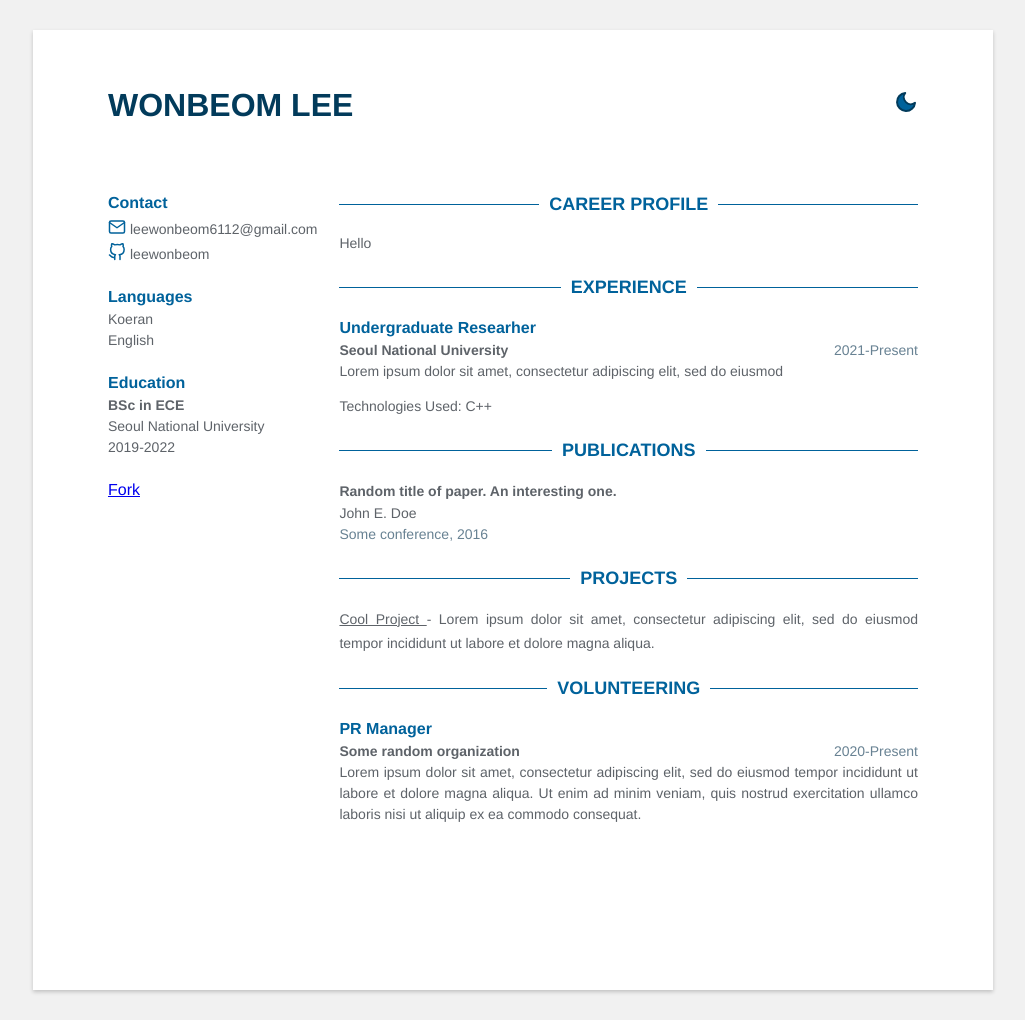
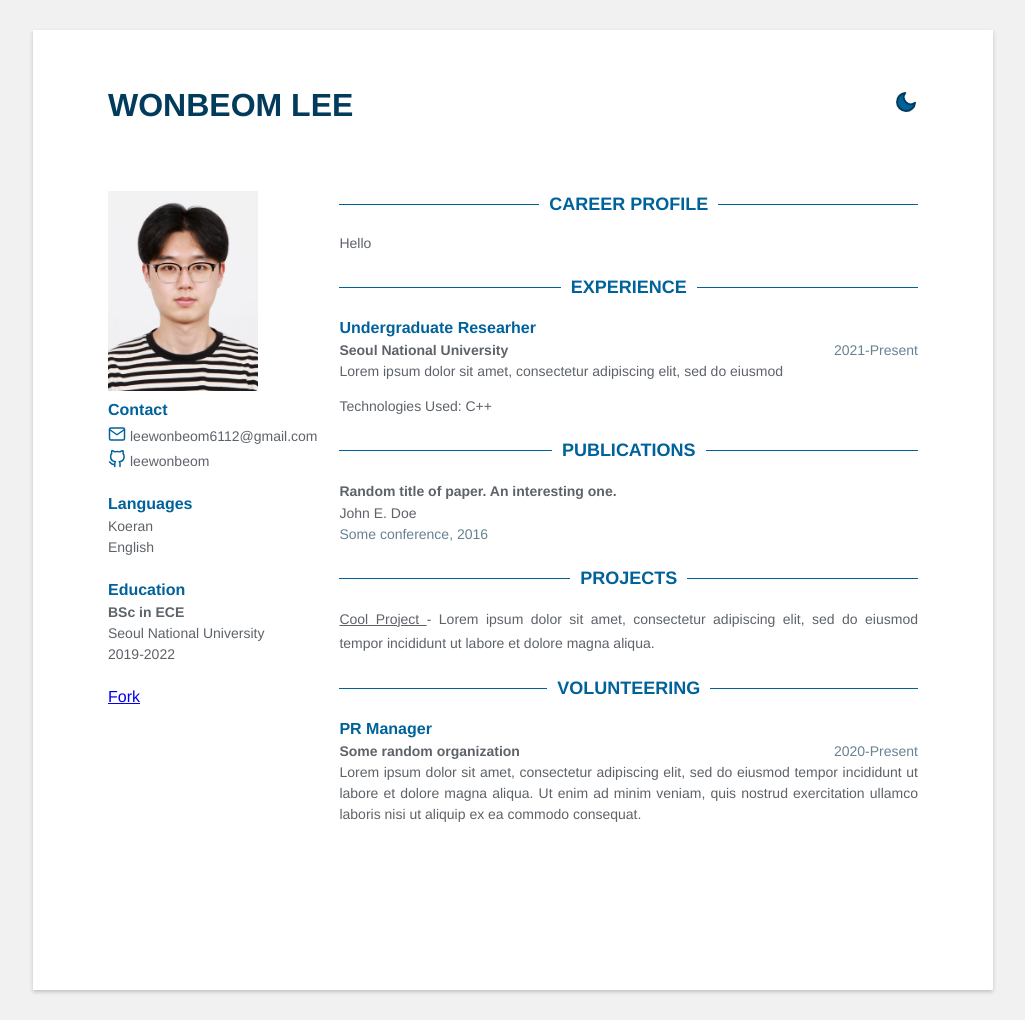
Before and after one commit to Alvin-Son/Alvin-Son.github.io, a Jekyll site: the page built from index.html, in a window 1280 px wide. Shown: the whole page, without its empty margins (127-1152 px from the left). Built offline with Jekyll 4.4.1, drawn with Linux system fonts in a browser that asks for light colours.

Commit message:
add photo

```diff
--- a/_includes/contact.html
+++ b/_includes/contact.html
@@ -1,5 +1,6 @@
 {% assign contact = site.data.data.contact %}
 {% if contact %}
+<img src="photo.jpg" width="150" height="200">
 <section class="contact">
     <div class="title">Contact</div>
     {% if contact.email %}
```
Also changed, not shown: photo.jpg (added), 1 other file.
